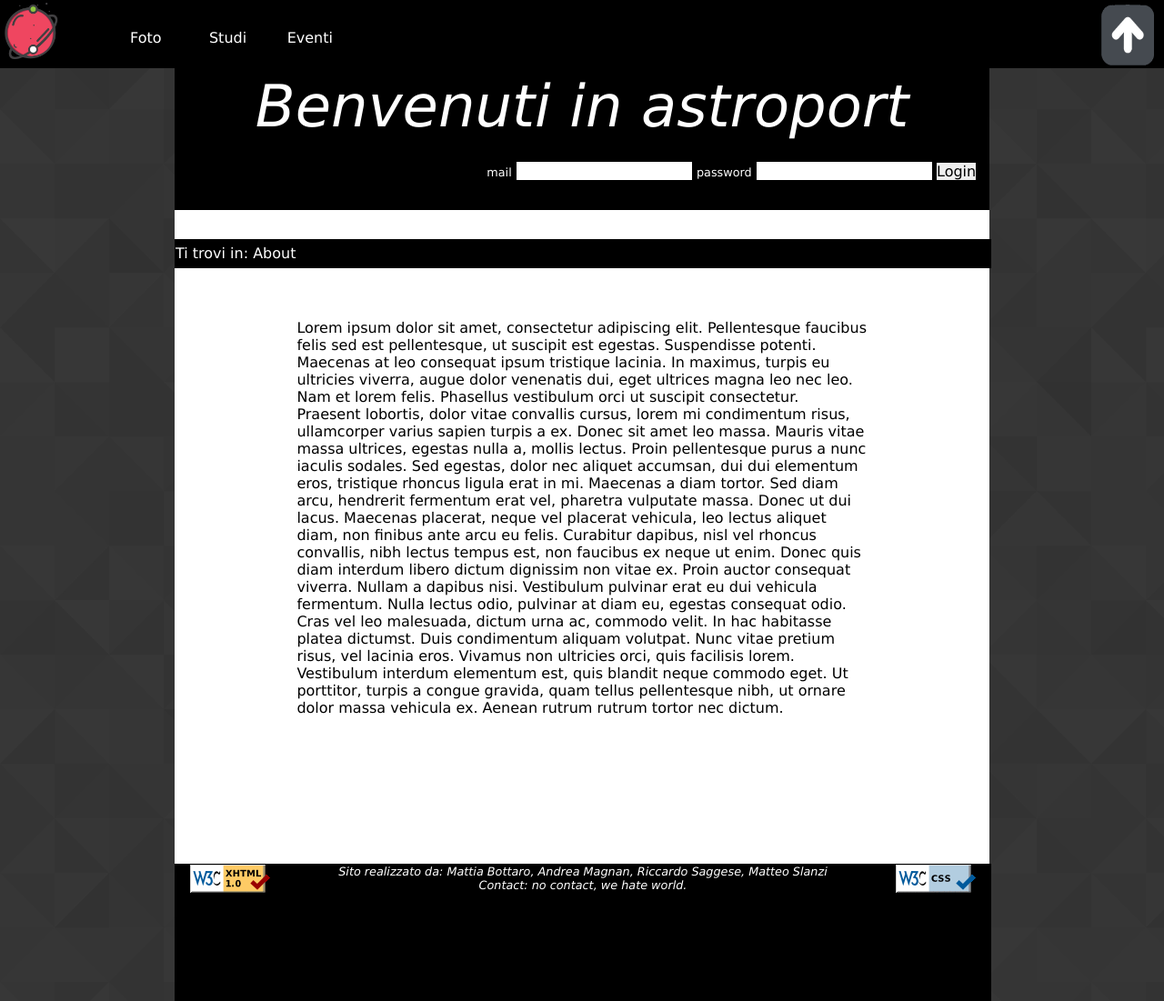
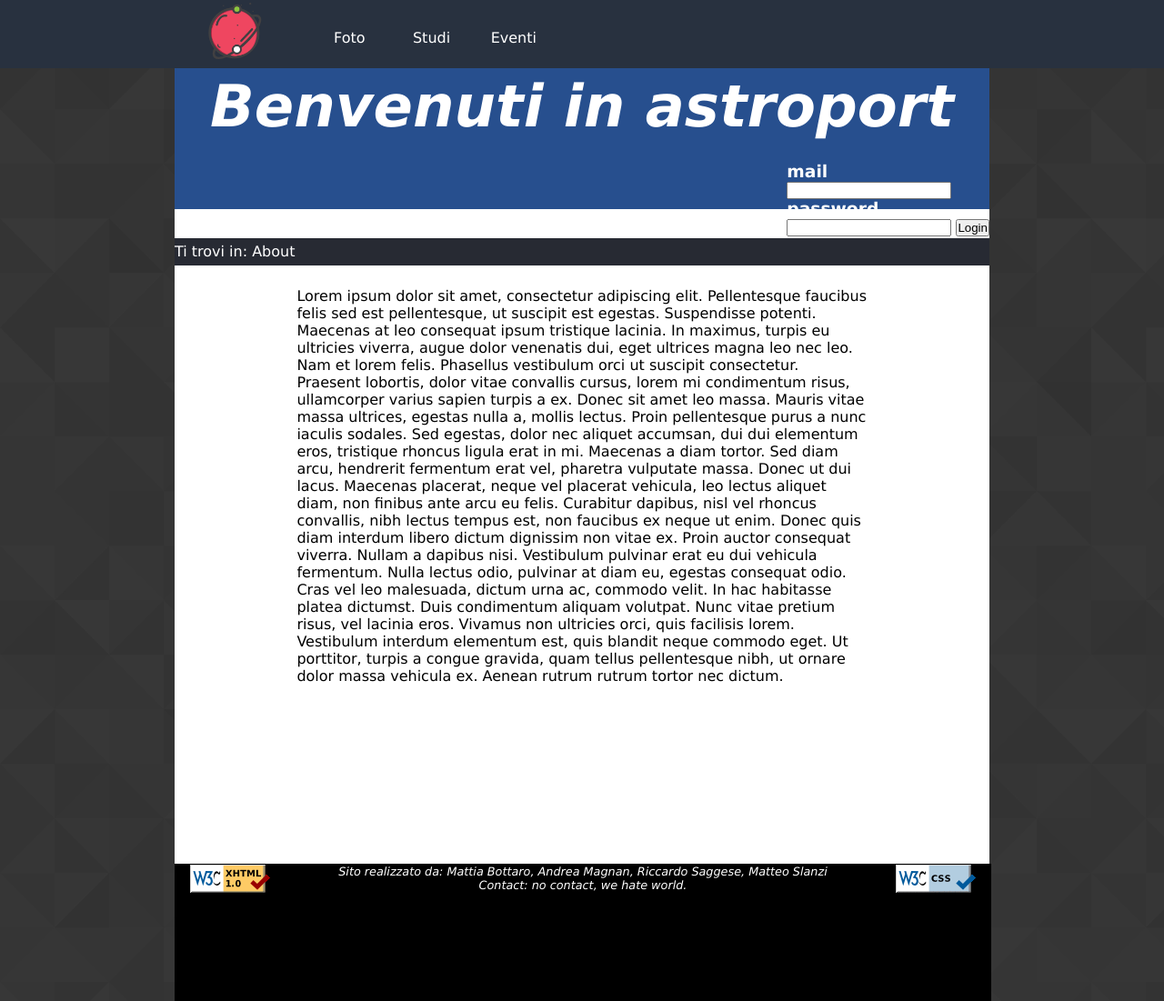
Before and after one commit to RickySag93/Prog_TECWEB, a PHP site: page /about.html in a window 1280 px wide. Shown: the whole page at 91% size. Run offline with PHP 8.4, Linux system fonts and the light colour scheme.

Commit message:
Add files via upload

```diff
--- a/astro/style/desktop_style.css
+++ b/astro/style/desktop_style.css
@@ -1,13 +1,6 @@
 * {
-    vertical-align: baseline;
-    font-weight: inherit;
-    font-family: inherit;
-    font-style: inherit;
-    font-size: 100%;
-    border: 0 none;
-    outline: 0;
-    padding: 0;
-    margin: 0;
+  padding: 0em;
+  margin: 0em;
 }
 html{
   height:100%;
@@ -40,13 +32,16 @@ body {
 }
 
 #menu {
-  left:0px;             /* contenitore del menu fixed con gli elementi del menu più il logo a sinistra*/
-  background-color: #000;  /*DA SCEGLIERE sfondo del menu contenitore menu e logo */
+             /* contenitore del menu fixed con gli elementi del menu più il logo a sinistra*/
+  background-color: #28313f;  /*DA SCEGLIERE sfondo del menu contenitore menu e logo */
   position: fixed;
   min-width: 700px;
   width: 100%;
   height: 75px;
-  z-index:2;
+  left: 0;
+  padding-left: 14em;
+  z-index: 2;
+
 }
 
 #content_menu {        /* contenitore degli elementi del menu, ossia i bottoni per i link*/
@@ -57,7 +52,7 @@ body {
 #content_menu a {  /* bottoni del menu*/
   float: left;
   color: white;              /*colore del testo link*/
-  background-color: #000;  /* prende il colore del contenitore menu*/
+  background-color: #28313f;  /* prende il colore del contenitore menu*/
   padding: 1em;
   border: 0px solid black;
   height: 20px;
@@ -95,12 +90,9 @@ body {
 }
 
 #header {
-  background-color: #000;   /*DA SCEGLIERE*/
+  background-color: #274f8e;   /*DA SCEGLIERE*/
   clear: both;
   min-width: 750px;
-  border-bottom: 1px solid black;
-  border-left: 1px solid black;
-  border-right: 1px solid black;
   margin-left: auto;
   margin-right: auto;
   padding-top: 5em;
@@ -117,44 +109,44 @@ body {
 
 
 #login {
+  display: block;
+  border: 0;
   margin-top: 1.5em;
   float:right;
   color:white;
 }
 
-#login h3 {
+#login label {
   font-size: 0.8em;
   display:inline;
+  font-weight: bold;
 }
 
 #login input {
-	width:35%;
-	height:20px;
 
 }
 
 #breadcrumb {
-  background-color: #000;  /*DA SCEGLIERE uguale all'header*/
+  background-color: #272a33;  /*DA SCEGLIERE uguale all'header*/
   color: white;
   width: 100%;
-  border: 1px solid black;
   margin-top: 2em;
   margin-left: auto;
   margin-right: auto;
   height: 30px;
-  margin-bottom:2em;
+
 }
 
-.slideshow {
+#slideshow {
   border: 1px solid white;
-  /*margin-top: 2em;
+  margin-top: 2em;
   margin-left: auto;
-  margin-right: auto;*/
-  width: 80%;
-  height: 400px;
+  margin-right: auto;
+  width: 70%;
+  height: 420px;
 }
 
-.slideshow img {
+#slideshow img {
   width: 100%;
   height: 100%;
 }
```
Also changed, not shown: other parts of astro/style/desktop_style.css (+13 -49 lines).
